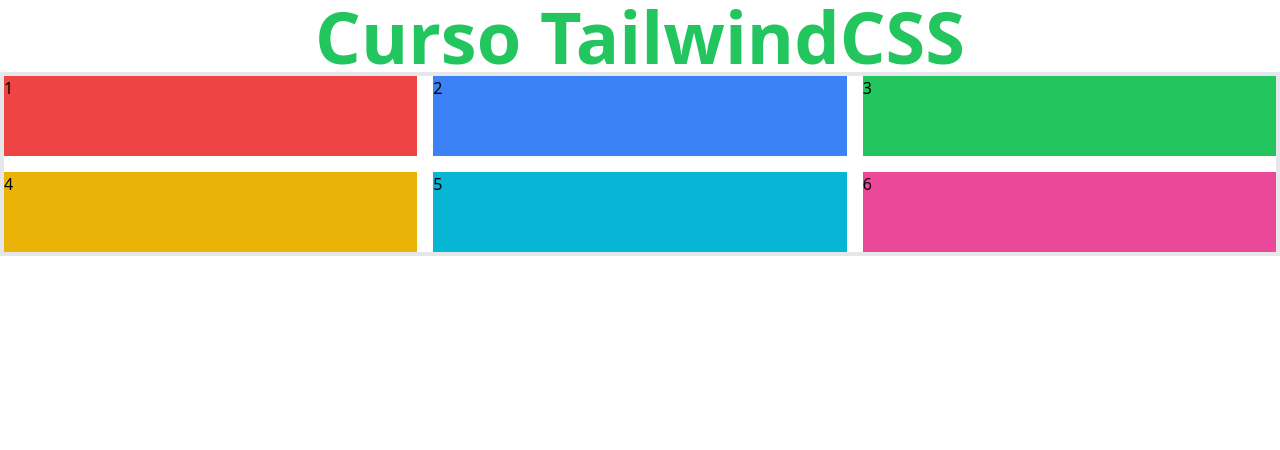
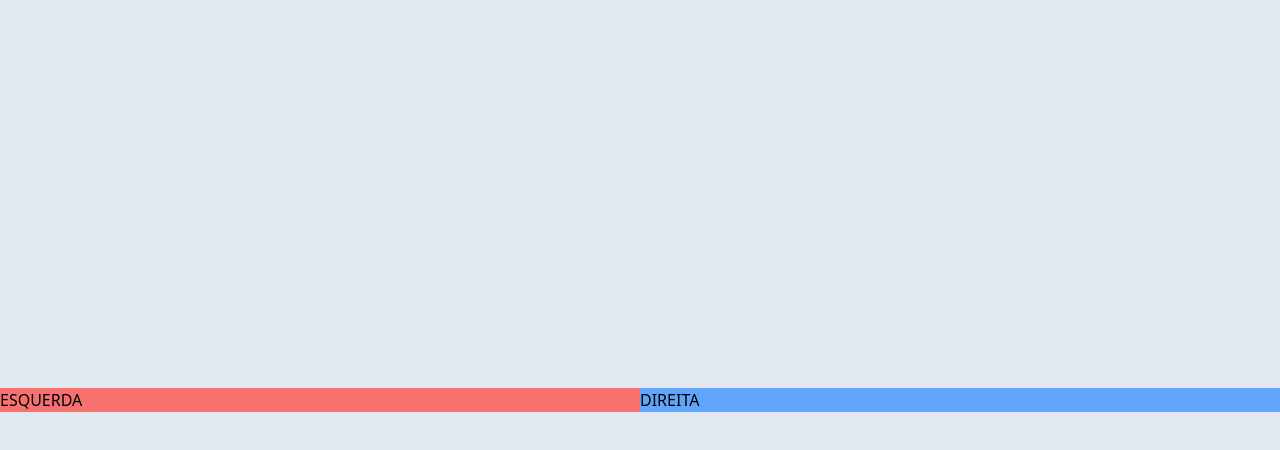
Before and after one commit to JosRafael/Curso-TailwindCSS, a website: page src/index.html in a window 1280 px wide. Drawn offline with Linux system fonts and the light colour scheme.

Commit message:
adicionando pointers

```diff
--- a/src/index.html
+++ b/src/index.html
@@ -7,16 +7,15 @@
     <link rel="stylesheet" href="/styles/output.css" />
     <title>Curso TailwindCSS</title>
   </head>
-  <body>
-    <h1 class="text-2xl font-bold text-rose-600 text-center sm:text-4xl lg:text-7xl lg:text-green-500">Curso TailwindCSS</h1>
+  <body class="bg-slate-200">
+    <main
+      class="w-full min-h-screen flex flex-col md:flex-row items-center justify-center mx-auto"
+    >
+      <section class="w-full flex-1 bg-red-400">ESQUERDA</section>
 
-    <div class="w-full border-4 grid grid-cols-1 md:grid-cols-2 lg:grid-cols-3 gap-4">
-      <div class="bg-red-500 h-20">1</div>
-      <div class="bg-blue-500 h-20">2</div>
-      <div class="bg-green-500 h-20">3</div>
-      <div class="bg-yellow-500 h-20">4</div>
-      <div class="bg-cyan-500 h-20">5</div>
-      <div class="bg-pink-500 h-20">6</div>
-    </div>
+      <section class="hidden md:flex w-full flex-1 bg-blue-400">
+        DIREITA
+      </section>
+    </main>
   </body>
 </html>
```
Also changed, not shown: styles/output.css.
